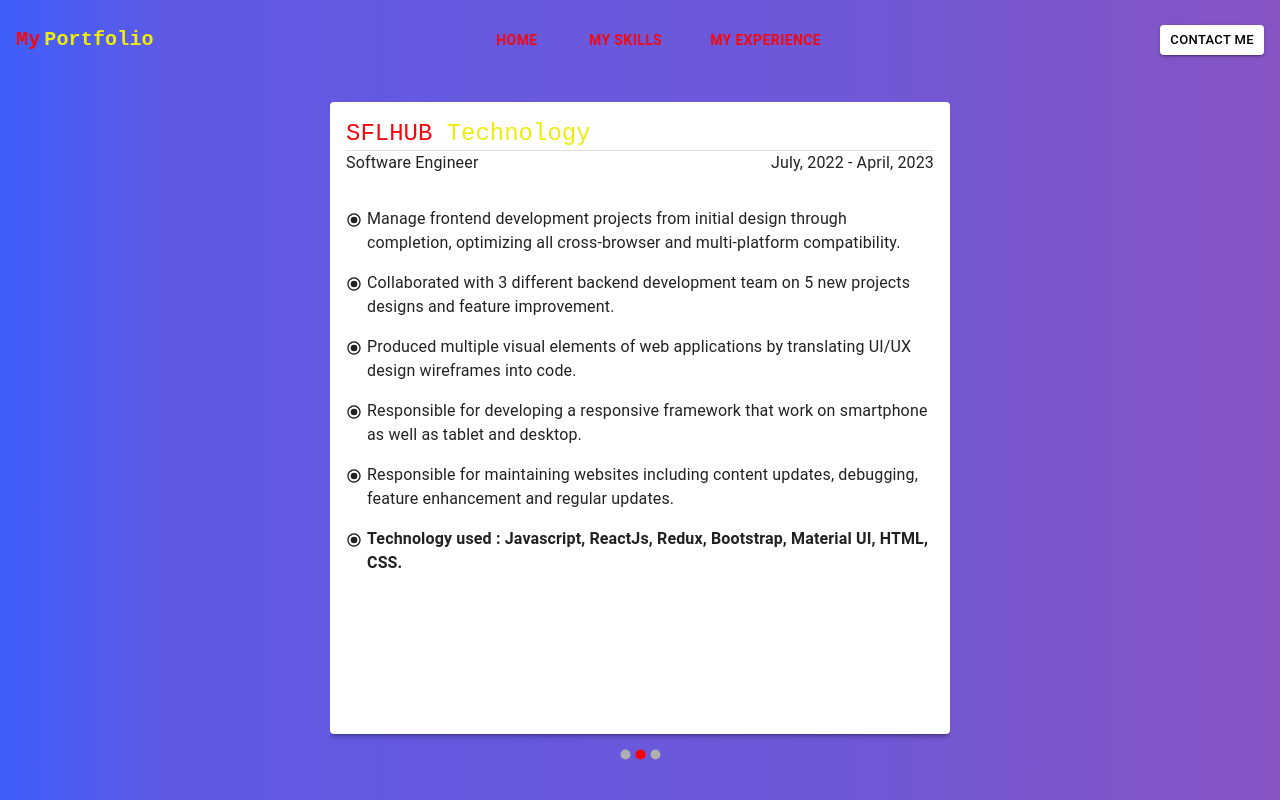
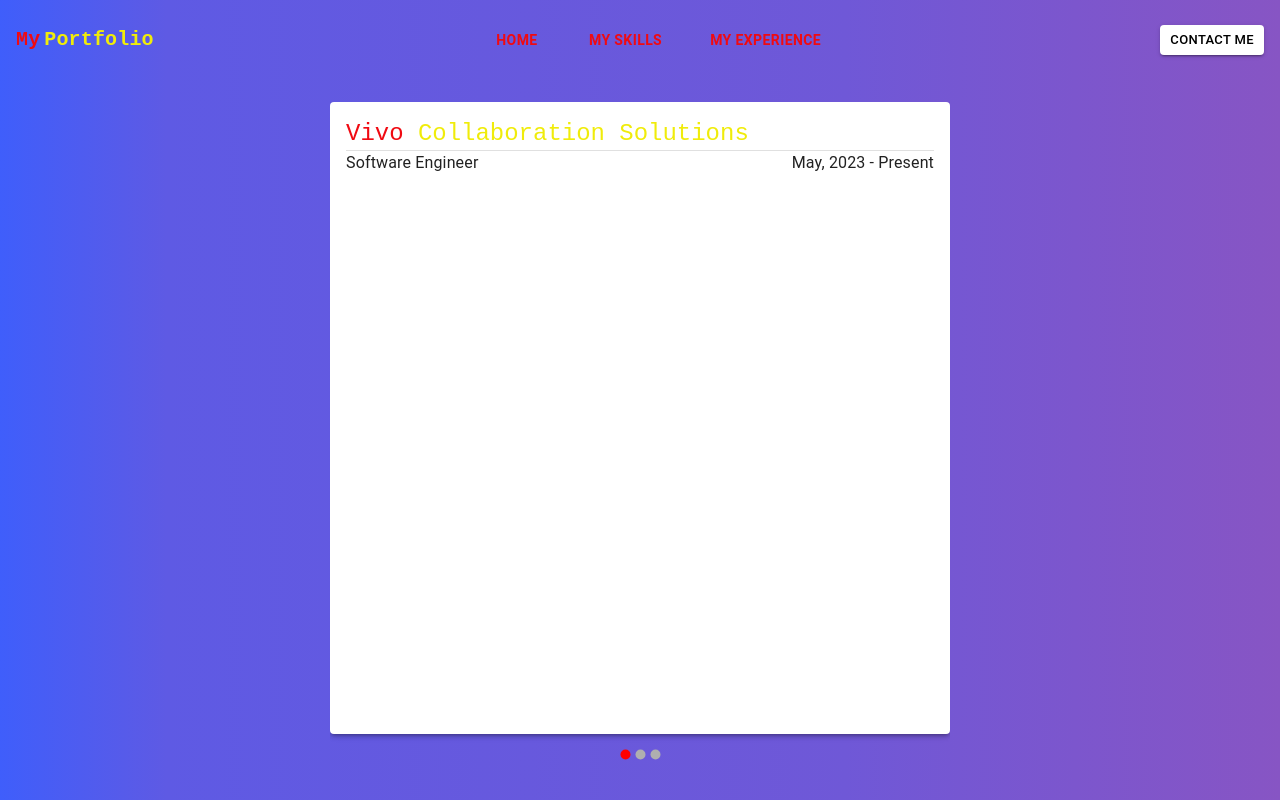
Before and after one commit to prakashmishra1234/MyPortfolio, a React (Create React App) app: page /experience in a window 1280 px wide. Built offline with nearby package versions, Linux system fonts and the light colour scheme; a web font is replaced by a local one.

Commit message:
Auto play off in corosuel

```diff
--- a/src/Components/Experience.tsx
+++ b/src/Components/Experience.tsx
@@ -54,7 +54,7 @@
       }}
     >
       <Carousel
-        // autoPlay={false}
+        autoPlay={false}
         animation="fade"
         indicatorIconButtonProps={{
           style: {},
```
